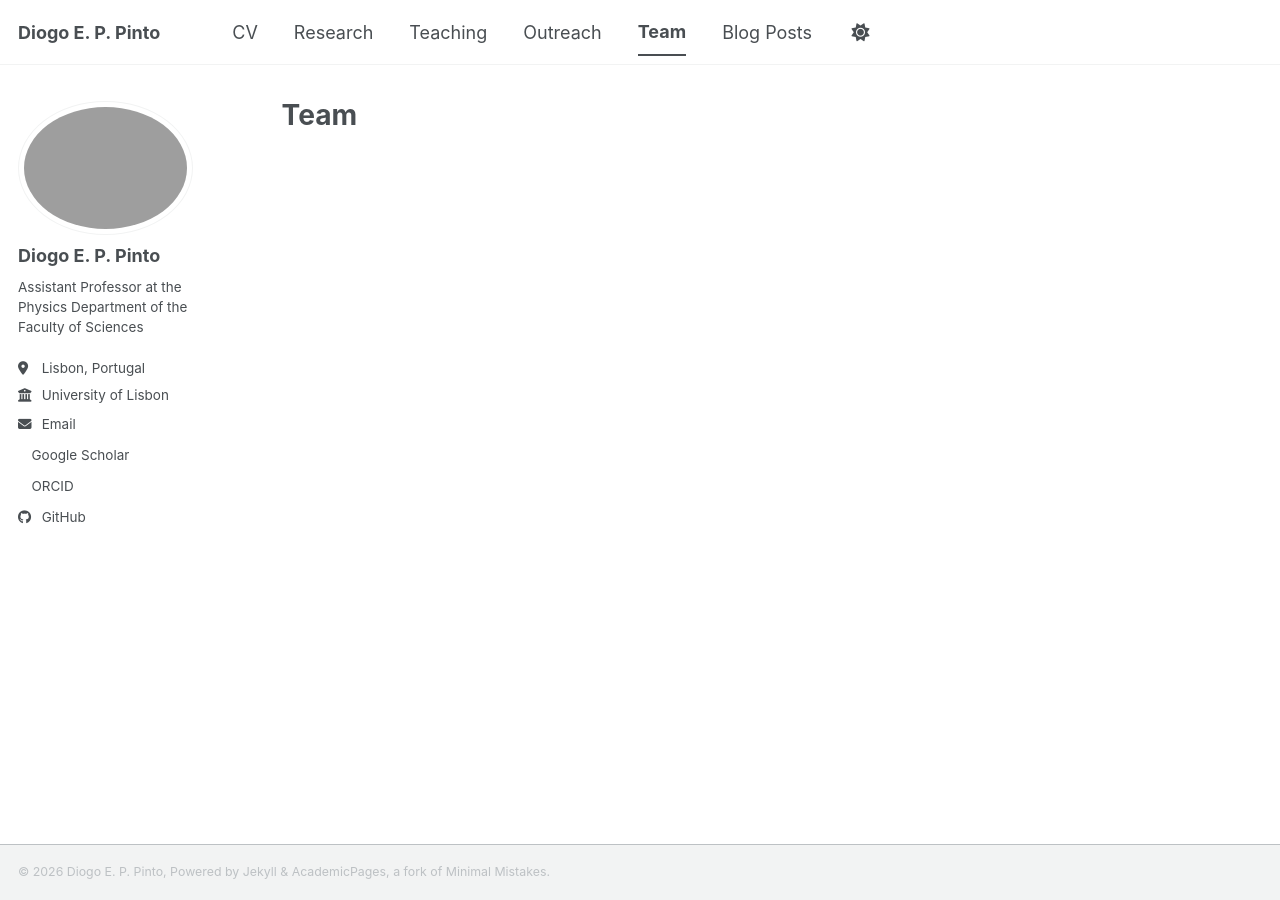
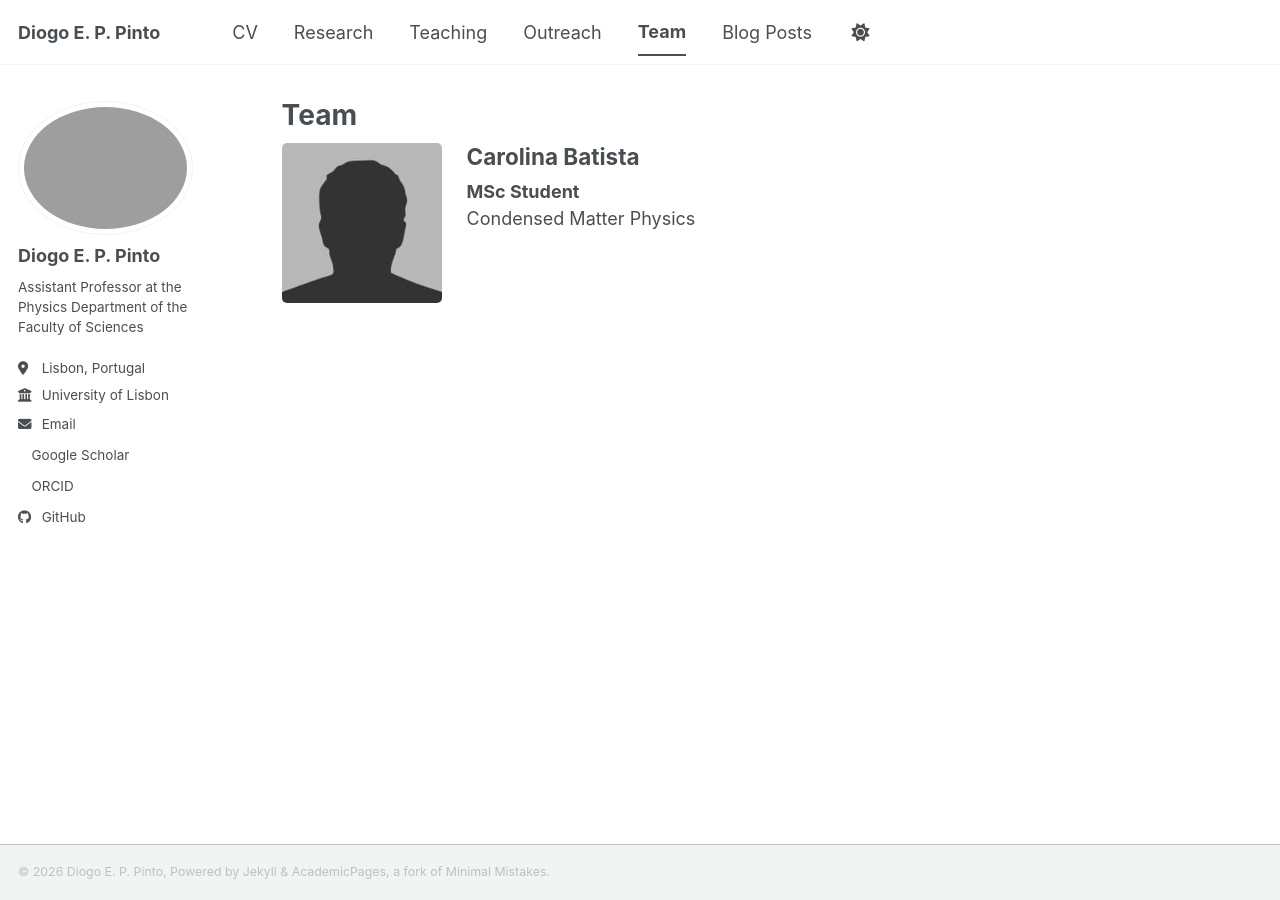
Before and after one commit to deppinto/deppinto.github.io, a Jekyll site: the page built from _pages/team.html, in a window 1280 px wide. Built offline with Jekyll 4.4.1, drawn with Linux system fonts in a browser that asks for light colours; a style sheet for code colours, icons or effects is not loaded.

Commit message:
Update team.html

```diff
--- a/_pages/team.html
+++ b/_pages/team.html
@@ -4,3 +4,22 @@ title: "Team"
 permalink: /team/
 author_profile: true
 ---
+
+
+<div class="team-member">
+
+  <img src="/images/team/bio-photo.jpg"
+       alt="Carolina Batista"
+       class="team-photo">
+
+  <div class="team-info">
+    <h2>Carolina Batista</h2>
+
+    <p>
+      <strong>MSc Student</strong><br>
+      Condensed Matter Physics
+    </p>
+
+  </div>
+
+</div>
```
